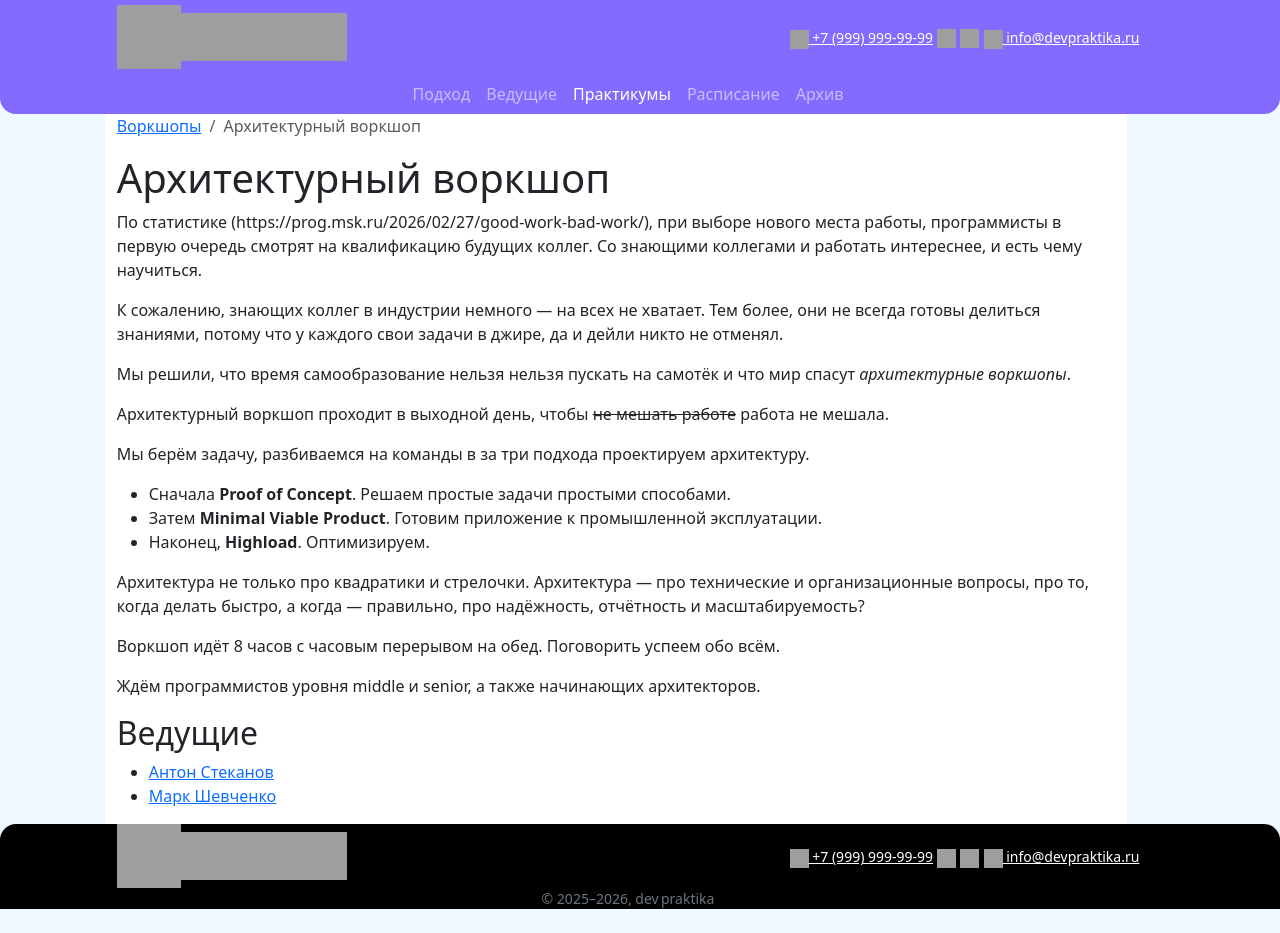
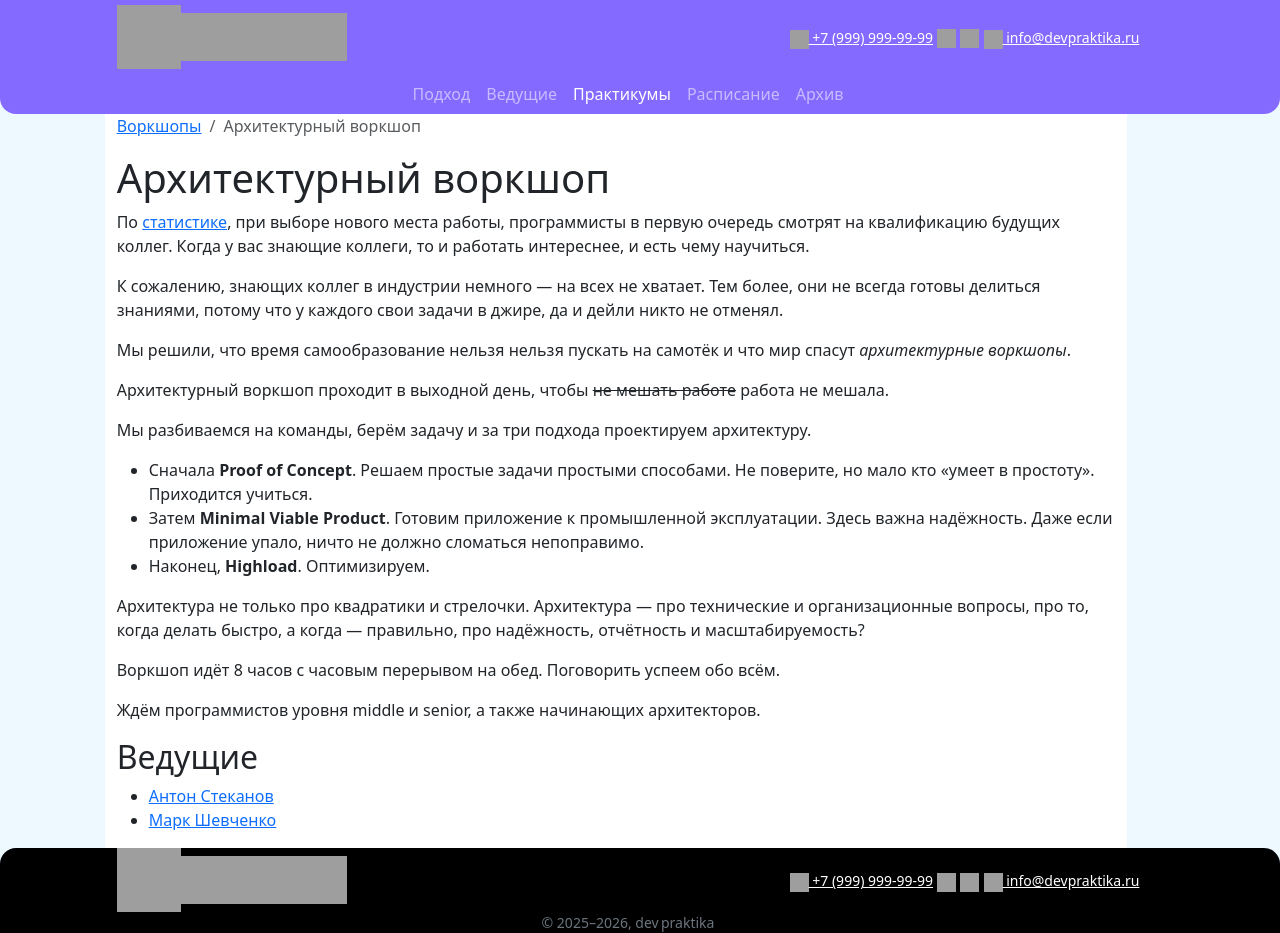
Before and after one commit to devpraktika-ru/devpraktika-ru.github.io, a Jekyll site: the page built from _workshops/architecture-workshop.md, in a window 1280 px wide, cut to the strip 0-933 px from the top of the page. Built offline with Jekyll 4.4.1, drawn with Linux system fonts in a browser that asks for light colours; before the commit the page ends 909 px from its top, so only the background shows below that; grey boxes are pictures that could not be loaded.

Commit message:
Fix workshop and educator

```diff
--- a/_layouts/educator.html
+++ b/_layouts/educator.html
@@ -26,7 +26,7 @@ layout: default
     </p>
 
     {% if page.image %}
-    <p><img class="educator float-start"
+    <p><img class="educator float-start me-2 mb-2"
             src="{{ page.thumbnail }}"
             alt="{{ page.givenName }} {{ page.familyName }}"
         /></p>
--- a/_workshops/architecture-workshop.md
+++ b/_workshops/architecture-workshop.md
@@ -6,8 +6,8 @@ description: |
   Проходят в выходной день, длятся 8 часов, затрагивают этапы Proof of Concept, MVP и Highload.
 ---
 
-По статистике (https://prog.msk.ru/2026/02/27/good-work-bad-work/), при выборе нового места работы, программисты в первую очередь смотрят на квалификацию будущих коллег.
-Со знающими коллегами и работать интереснее, и есть чему научиться.
+По [статистике](https://prog.msk.ru/2026/02/27/good-work-bad-work/), при выборе нового места работы, программисты в первую очередь смотрят на квалификацию будущих коллег.
+Когда у вас знающие коллеги, то и работать интереснее, и есть чему научиться.
 
 К сожалению, знающих коллег в индустрии немного — на всех не хватает. Тем более, они не всегда готовы делиться знаниями, потому что  у каждого свои задачи в джире, да и дейли никто не отменял.
 
@@ -15,12 +15,16 @@ description: |
 
 Архитектурный воркшоп проходит в выходной день, чтобы ~~не мешать работе~~ работа не мешала.
 
-Мы берём задачу, разбиваемся на команды в за три подхода проектируем архитектуру.
+Мы разбиваемся на команды, берём задачу и за три подхода проектируем архитектуру.
 
 * Сначала **Proof of Concept**.
   Решаем простые задачи простыми способами.
+  Не поверите, но мало кто «умеет в простоту».
+  Приходится учиться.
 * Затем **Minimal Viable Product**.
   Готовим приложение к промышленной эксплуатации.
+  Здесь важна надёжность.
+  Даже если приложение упало, ничто не должно сломаться непоправимо.
 * Наконец, **Highload**.
   Оптимизируем.
 
```
Also changed, not shown: _workshops/code-retreat.md (+3 -4 lines).
